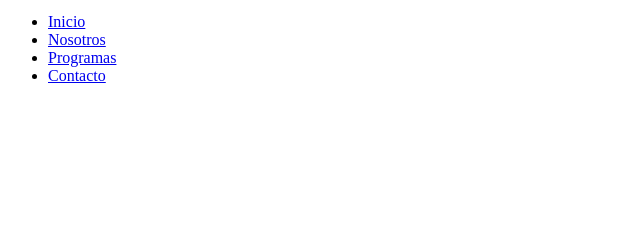
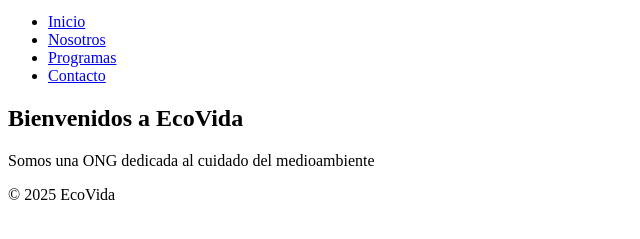
Before and after one commit to sofiaesteche/tp.TLMTW, a plain HTML site: page index.html in a window 1280 px wide. Shown: the part 101-340 px from the top of the page, without its empty margins (0-640 px from the left). Drawn offline with Linux system fonts and the light colour scheme.

Commit message:
mejoré inicio

```diff
--- a/index.html
+++ b/index.html
@@ -21,3 +21,16 @@
             </ul>
         </nav>
     </header>
+
+    <main>
+        <selection>
+            <h2>Bienvenidos a EcoVida</h2>
+            <p>Somos una ONG dedicada al cuidado del medioambiente</p>
+        </selection>
+    </main>
+<footer>
+    <p>© 2025 EcoVida</p>
+</footer>
+
+</body>
+</html>
```
Also changed, not shown: contacto.html (added), nosotros.html (added), programas.htm (added).
